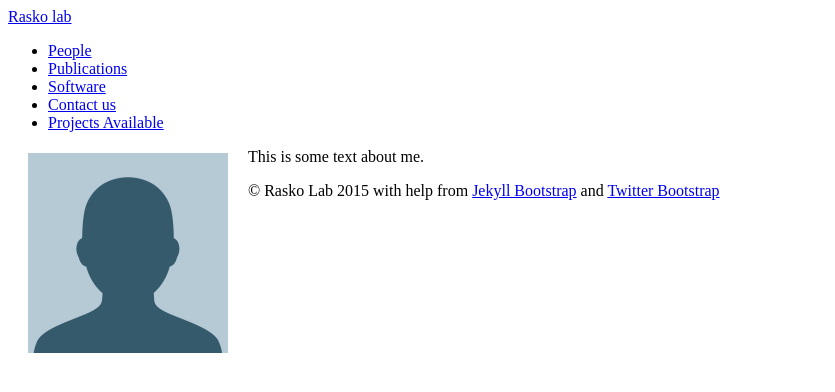
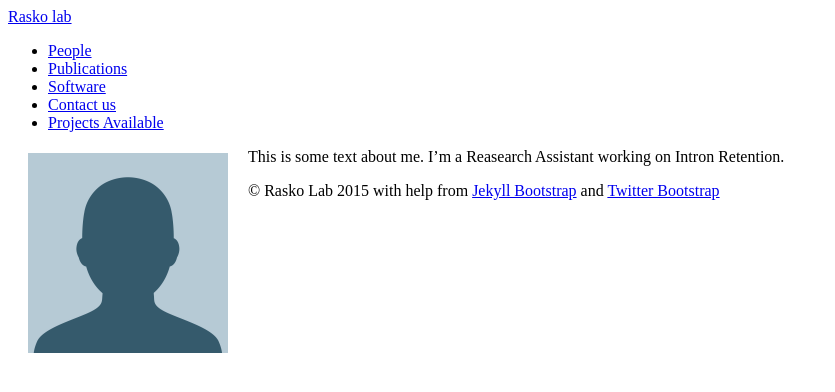
Before and after one commit to gardiners/raskolab.github.io, a Jekyll site: the page built from profiles/natalia.md, in a window 1280 px wide. Shown: the top 392 px of the page, without its empty margins (0-835 px from the left). Built offline with Jekyll 4.4.1, drawn with Linux system fonts in a browser that asks for light colours; part of the change alters nothing that is shown.

Commit message:
created profile for Natalia

```diff
--- a/profiles/natalia.md
+++ b/profiles/natalia.md
@@ -1,6 +1,6 @@
 ---
 layout: page
-title: YourNameHere
+title: Natalia Pinello
 ---
 {% include JB/setup %}
 
@@ -8,3 +8,4 @@ title: YourNameHere
 
 
 This is some text about me.
+I'm a Reasearch Assistant working on Intron Retention.
```
